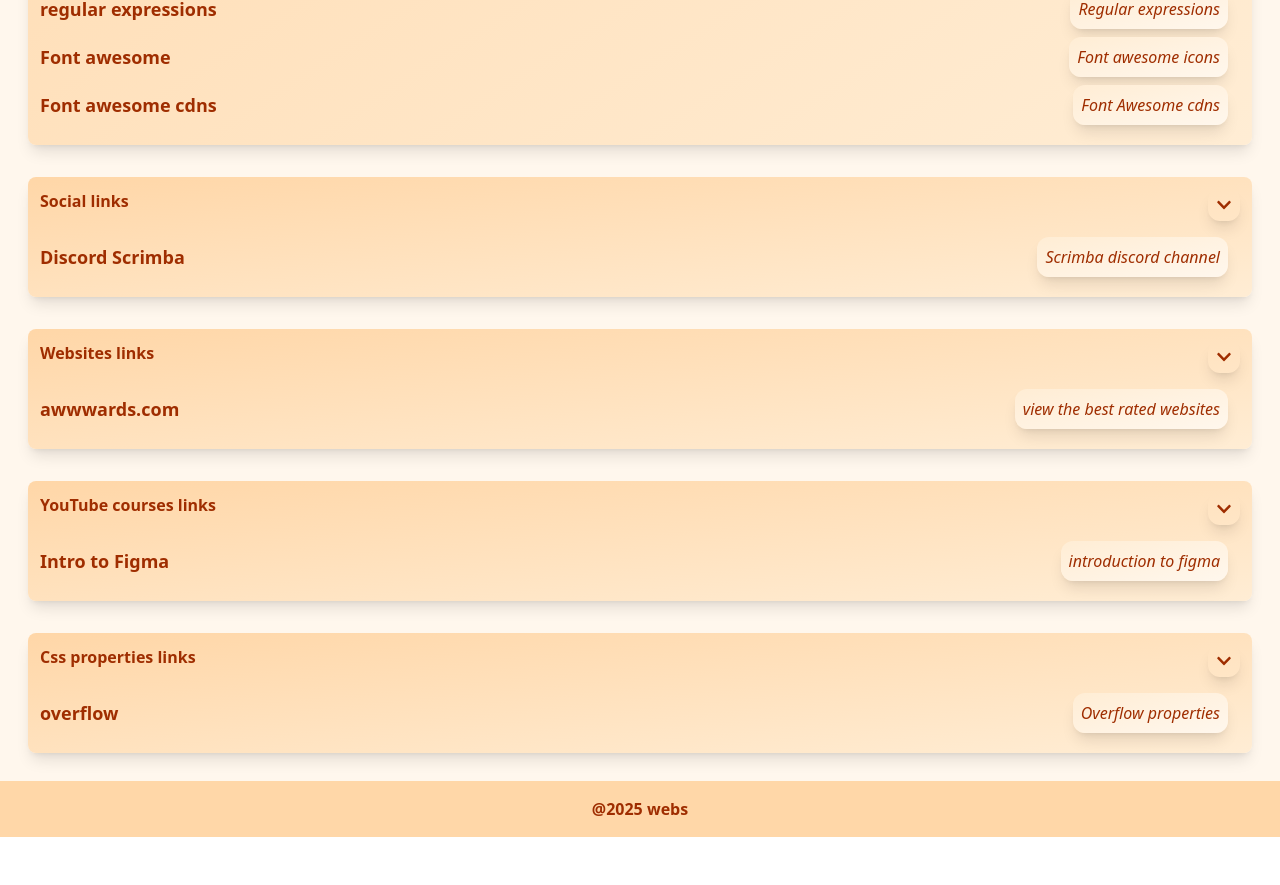
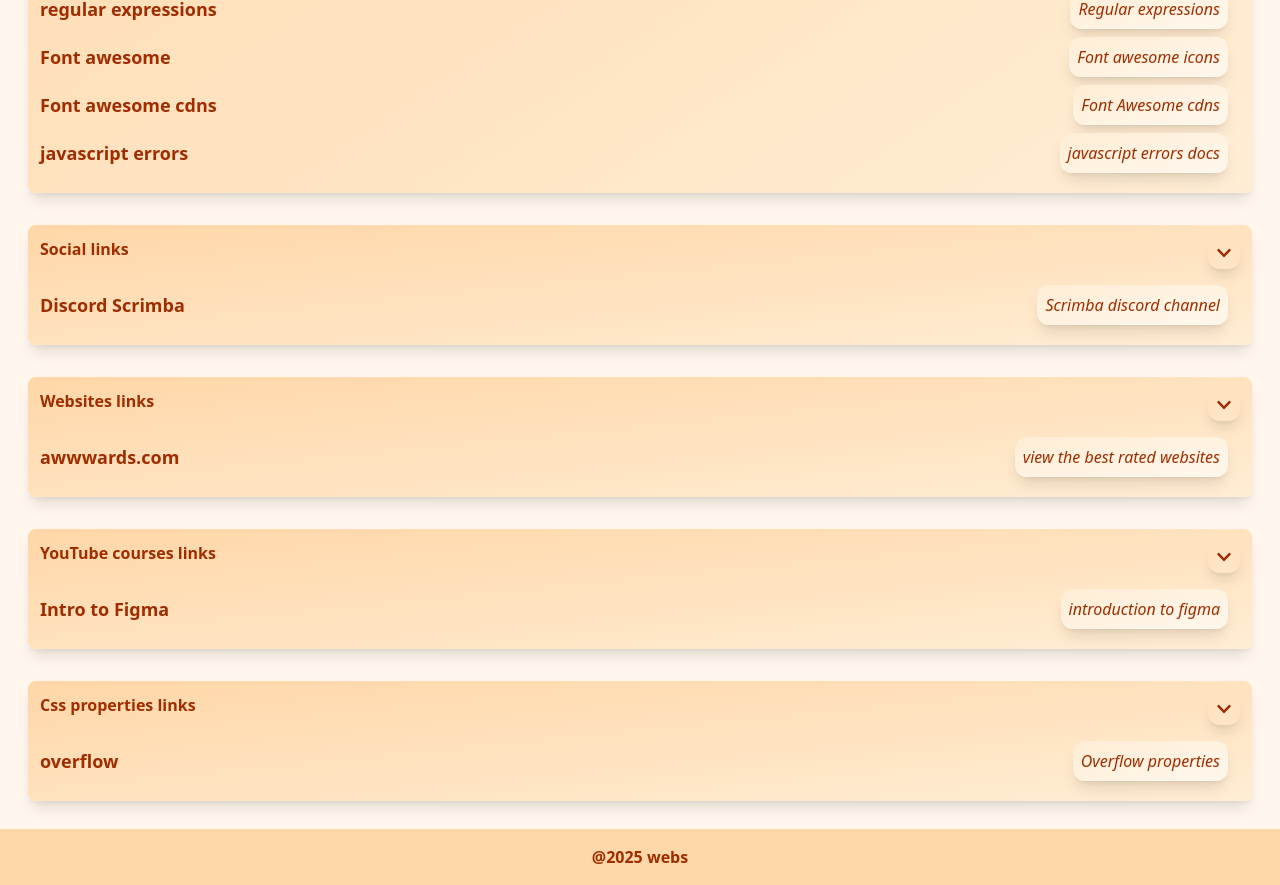
Before and after one commit to gyo82v/webLinks, a React (Vite) app: page / in a window 1280 px wide. Shown: the part 1715-2600 px from the top of the page. Before the commit the page ends 2552 px from the top, so only its background shows below. Built offline with nearby package versions, Linux system fonts and the light colour scheme.

Commit message:
Added 1link in the minsc category

```diff
--- a/src/components/categories/Minsc.jsx
+++ b/src/components/categories/Minsc.jsx
@@ -31,6 +31,7 @@ export default function Minsc({open, toggle}){
             <Li href="https://developer.mozilla.org/en-US/docs/Web/JavaScript/Guide/Regular_expressions" name="regular expressions">Regular expressions</Li>
             <Li href="https://fontawesome.com/" name="Font awesome">Font awesome icons</Li>
             <Li href="https://cdnjs.com/libraries/font-awesome" name="Font awesome cdns" >Font Awesome cdns</Li>
+            <Li href="https://developer.mozilla.org/en-US/docs/Web/JavaScript/Reference/Errors" name="javascript errors">javascript errors docs</Li>
         </Section>
     )
 }
```
